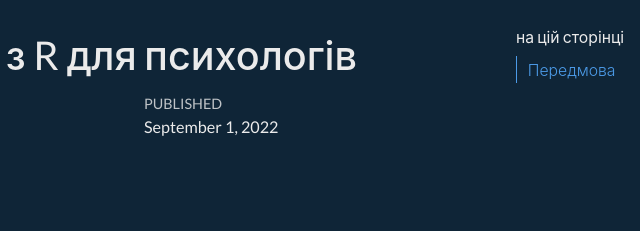
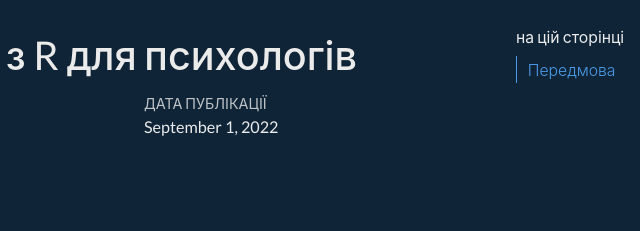
Before and after one commit to alex-vinogradov/r-tutorial, a plain HTML site: page docs/index.html in a window 1280 px wide. Shown: the top 231 px of the page, 496-1136 px from the left. Drawn offline with Linux system fonts and the light colour scheme.

Commit message:
Current updates
20-20

```diff
--- a/docs/index.html
+++ b/docs/index.html
@@ -188,7 +188,7 @@ ul.task-list li input[type="checkbox"] {
   </div>
 
     <div>
-    <div class="quarto-title-meta-heading">Published</div>
+    <div class="quarto-title-meta-heading">Дата публікації</div>
     <div class="quarto-title-meta-contents">
       <p class="date">September 1, 2022</p>
     </div>
```
Also changed, not shown: docs/intro.html (+1 -1 lines), docs/part1.html (+1 -1 lines), docs/part2.html (+1 -1 lines), docs/part3.html (+1 -1 lines), docs/part4.html (+1 -1 lines), docs/part5.html (+1 -1 lines), docs/part6.html (+1 -1 lines), docs/part7.html (+1 -1 lines), docs/part8.html (+1 -1 lines), docs/references.html (+1 -1 lines), docs/summary.html (+1 -1 lines).
